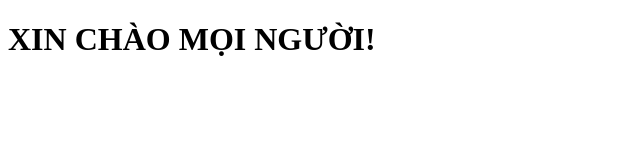
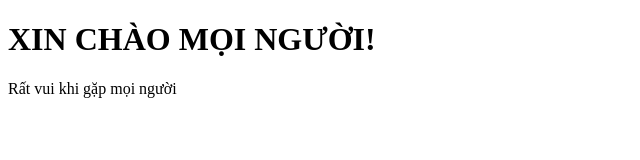
Before and after one commit to mrhuynhnhan/TH1, a plain HTML site: page index.html in a window 1280 px wide. Shown: the whole page, without its empty margins (0-640 px from the left). Drawn offline with Linux system fonts and the light colour scheme.

Commit message:
thay doi 2 index.html

```diff
--- a/index.html
+++ b/index.html
@@ -9,6 +9,7 @@
   <body>
     <div class="container">
     <h1>XIN CHÀO MỌI NGƯỜI!</h1>
+    <P> Rất vui khi gặp mọi người</P>
     <!-- <a class="btn btn-success">Nhấn vào đây!</a> -->
   </div>
 
```
